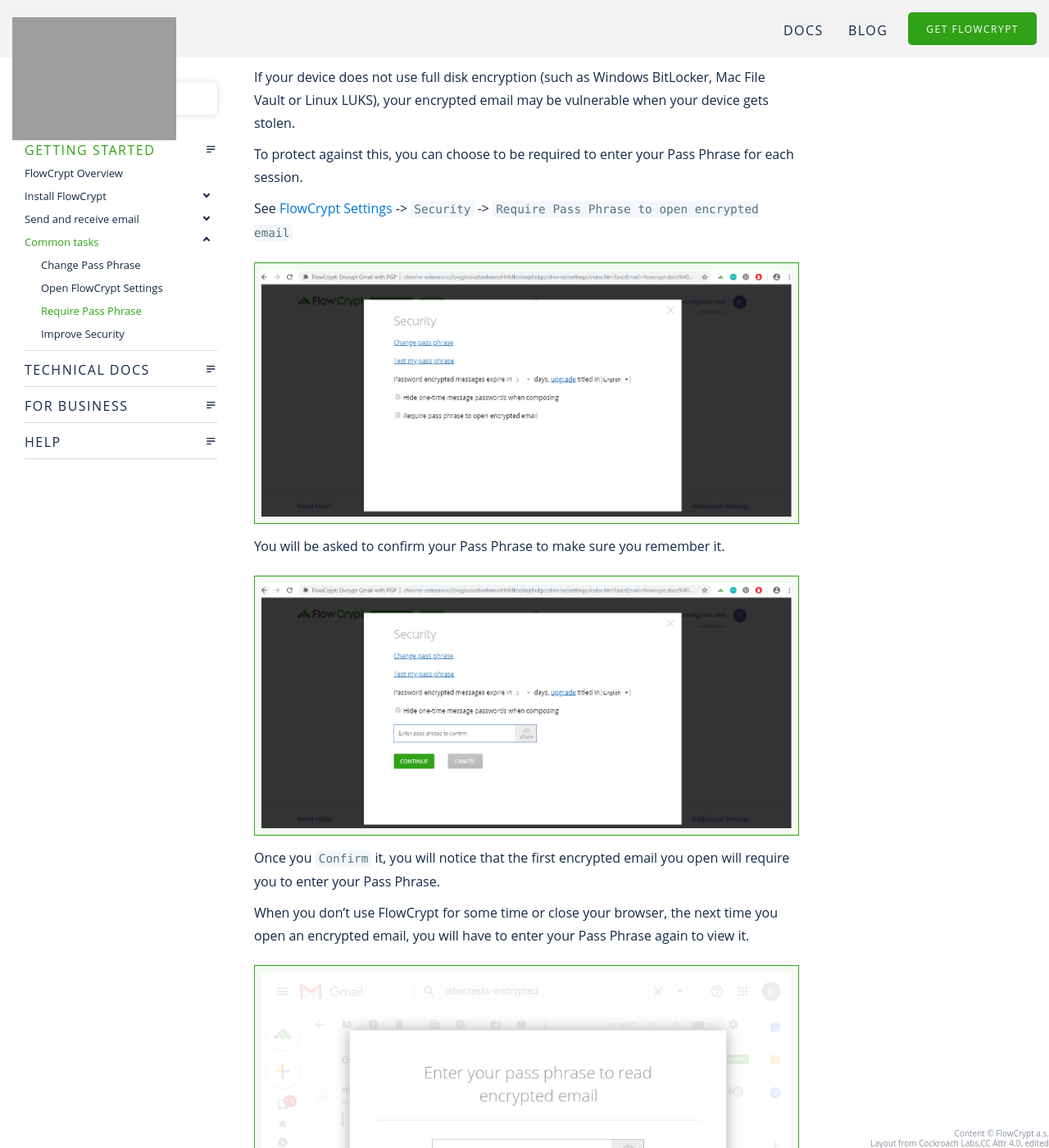
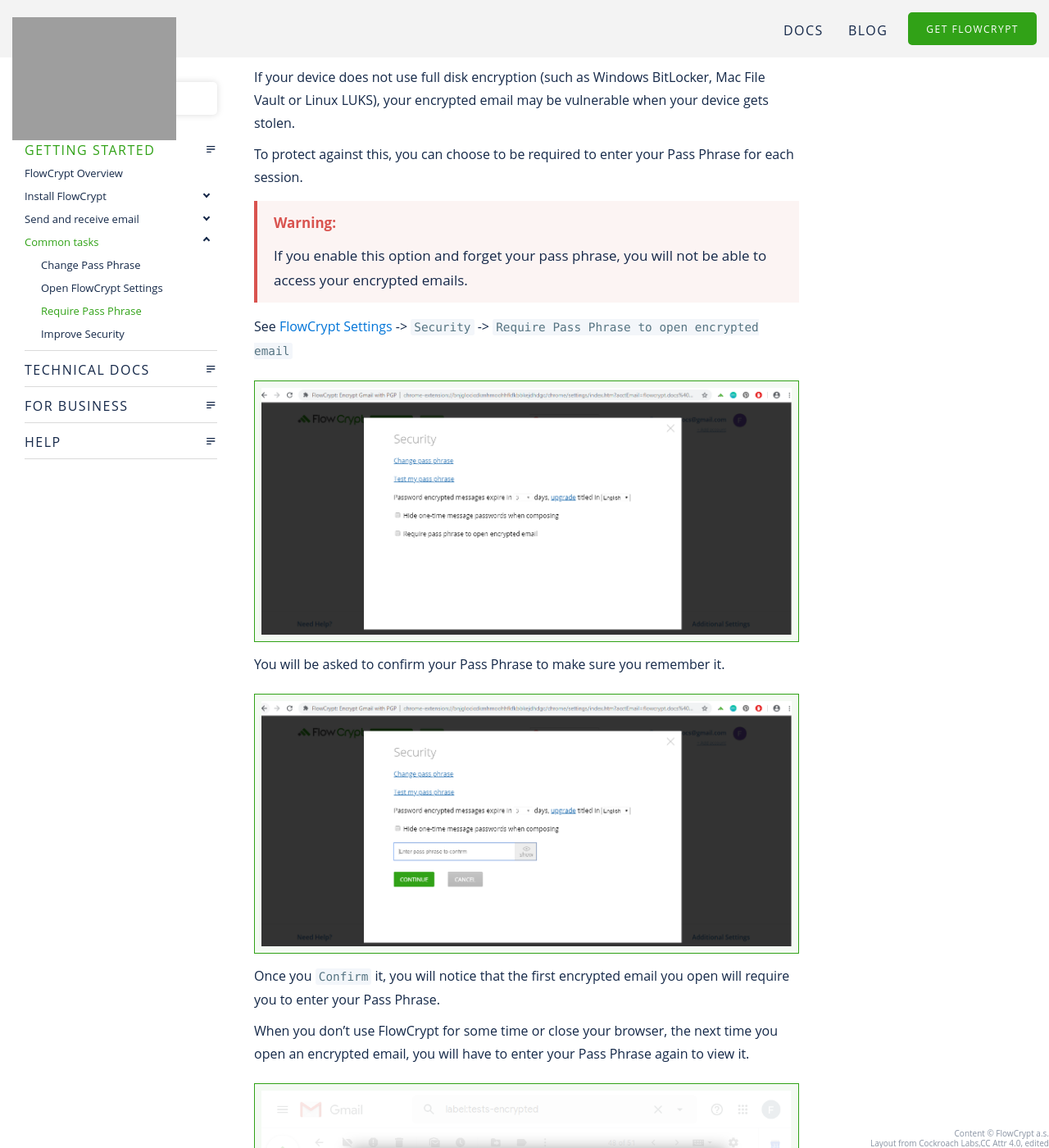
Before and after one commit to prep-gh/flowcrypt-docs, a Jekyll site: the page built from _pages/guide/common-tasks/require-pass-phrase.md, in a window 1280 px wide and 1400 px high, scrolled down 204 px. Shown: the whole window at 82% size. Built offline with Jekyll 4.4.1, drawn with Linux system fonts in a browser that asks for light colours; nearby versions of some CDN libraries; library files that are not in the unit come from our copies; some of the changed text lies outside the part shown.

Commit message:
clearer warning fix #17

```diff
--- a/_pages/guide/common-tasks/require-pass-phrase.md
+++ b/_pages/guide/common-tasks/require-pass-phrase.md
@@ -9,6 +9,10 @@
 If your device does not use full disk encryption (such as Windows BitLocker, Mac File Vault or Linux LUKS), your encrypted email may be vulnerable when your device gets stolen.
 
 To protect against this, you can choose to be required to enter your Pass Phrase for each session.
+
+{{site.data.box.warning}}
+If you enable this option and forget your pass phrase, you will not be able to access your encrypted emails.
+{{site.data.box.end}}
 
 See [FlowCrypt Settings](open-settings.html) -> `Security` ->  `Require Pass Phrase to open encrypted email`
 
@@ -24,8 +28,4 @@
 
 {{ "browser/settings/enter-pass-phrase-to-read" | screenshot }}
 
-{{site.data.box.warning}}
-If you forget your pass phrase, you will not be able to access your encrypted emails.
-{{site.data.box.end}}
-
 To see other security options, see [Improve Security](improve-security.html).
```
